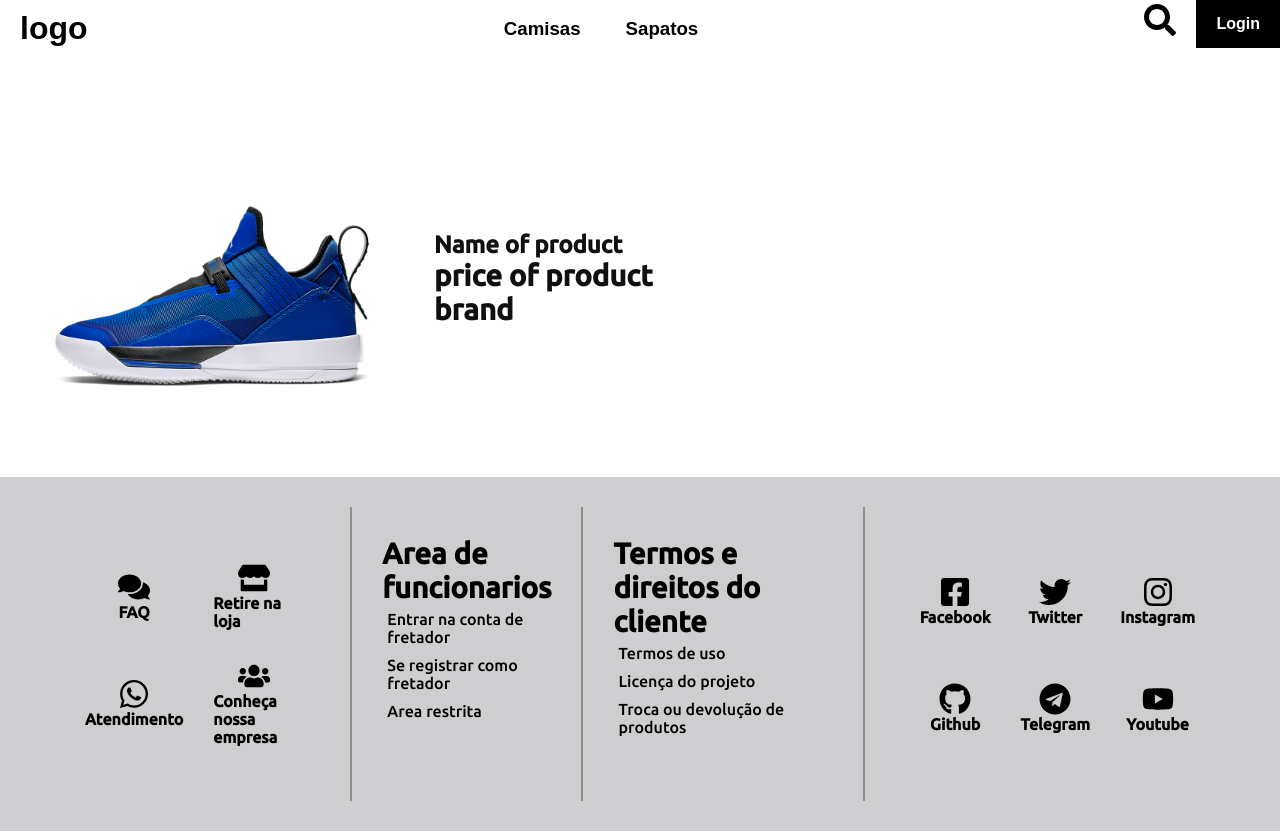
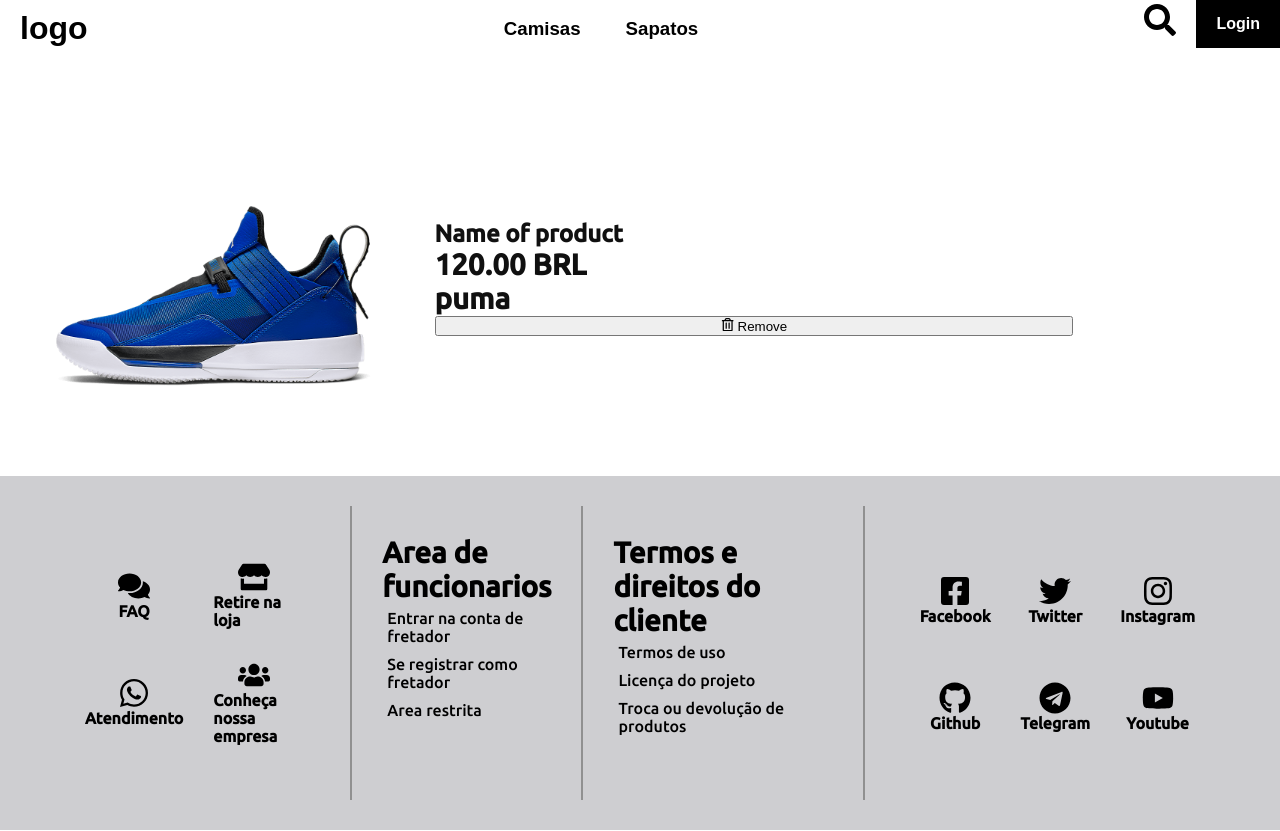
Before and after one commit to GustavoSMelo/AtomicMarketplace, a React (Create React App) app in the folder web/: page /cart in a window 1280 px wide. Built offline with nearby package versions, Linux system fonts and the light colour scheme.

Commit message:
working in view cart yet

```diff
--- a/web/src/views/cart/index.tsx
+++ b/web/src/views/cart/index.tsx
@@ -4,6 +4,7 @@ import Navbar from '../../components/navbar'
 import Footer from '../../components/footer'
 import EmptyShoppingCart from '../../assets/images/empty-shopping-cart.png'
 import { RiShip2Line } from 'react-icons/ri'
+import { FaRegTrashAlt } from 'react-icons/fa'
 import ImageTest from '../../assets/images/bannershoes2.png'
 
 const Cart = () => {
@@ -27,8 +28,12 @@ const Cart = () => {
               </figure>
               <span>
                 <h1>Name of product</h1>
-                <h2>price of product</h2>
-                <h2>brand</h2>
+                <h2>120.00 BRL</h2>
+                <h2>puma</h2>
+
+                <button type='button'>
+                  <FaRegTrashAlt /> Remove
+                </button>
               </span>
             </li>
           </ul>
```
